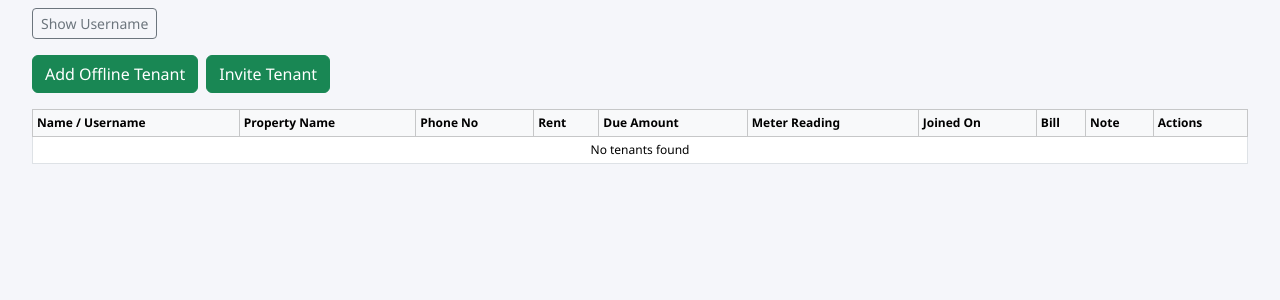
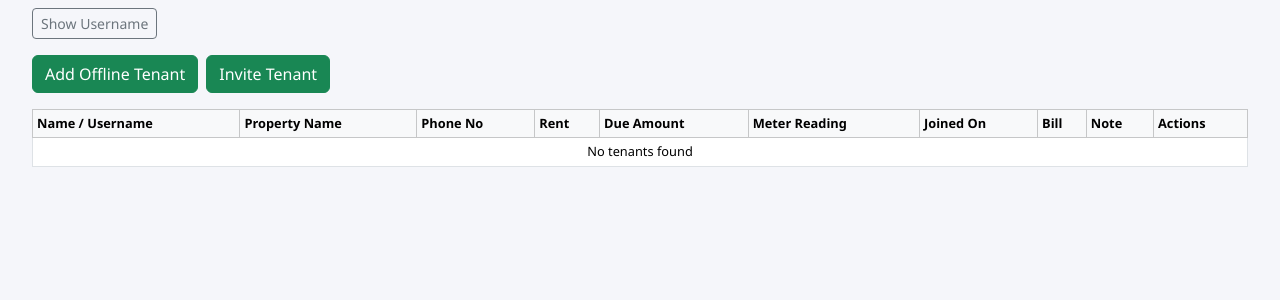
Before and after one commit to Sahil2839/RentKhata_Mobile, a Django app: page /manage-tenants/ in a window 1280 px wide. Shown: the part 145-445 px from the top of the page. Run offline with Django 5.2, Linux system fonts and the light colour scheme; the visitor is signed in with stand-in values (Sample User, id 1).

Commit message:
layout change

```diff
--- a/templates/accounts/manage_tenants.html
+++ b/templates/accounts/manage_tenants.html
@@ -221,8 +221,8 @@
 </table>  {% endcomment %}
 
 <div class="container-fluid mt-2 px-0">
-  <div class="table-responsive px-0">
-    <table class="table table-bordered table-hover table-sm mb-0 w-100" style="font-size:0.75rem; table-layout: auto; word-wrap: break-word; white-space: normal;">
+  <div class="table-responsive">
+    <table class="table table-bordered table-hover table-sm mb-0 w-100" style="font-size:0.8rem; table-layout: auto;">
       <thead class="table-light">
       <tr>
         <th>Name / Username</th>
```
